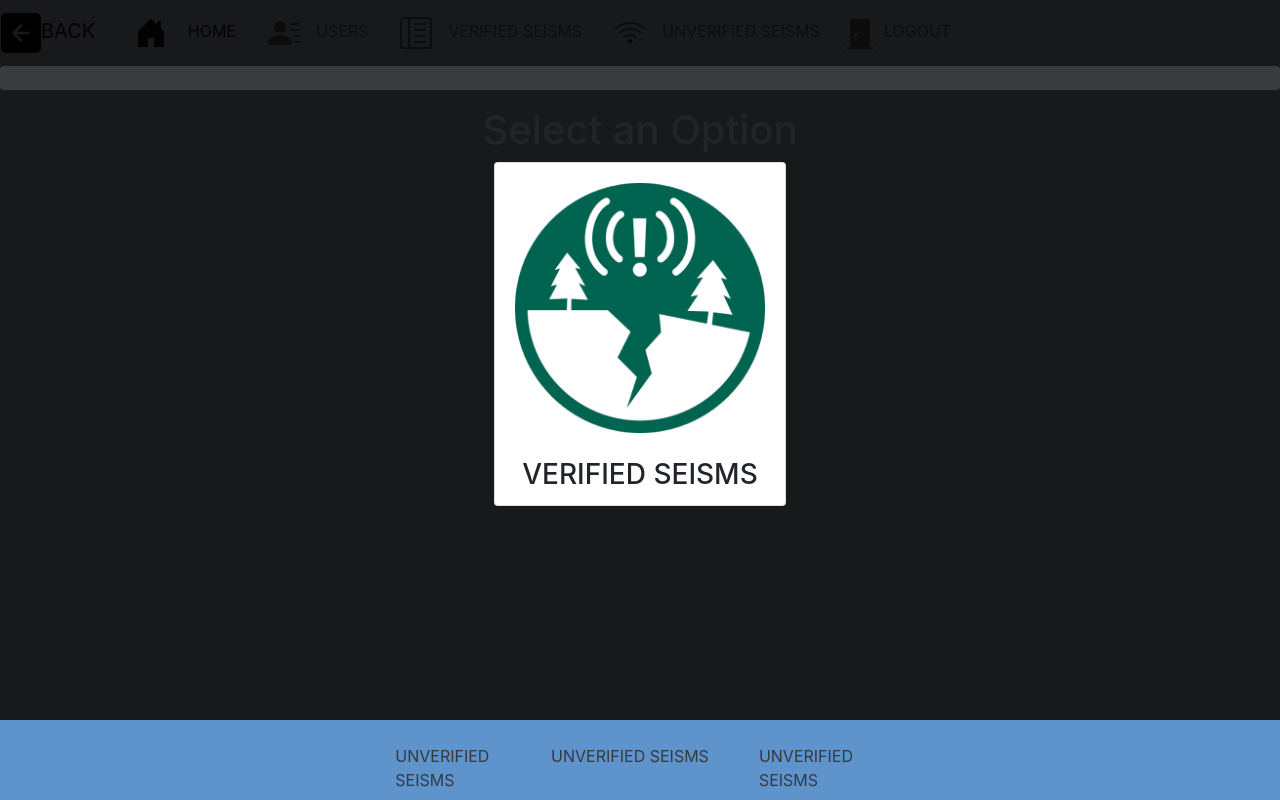
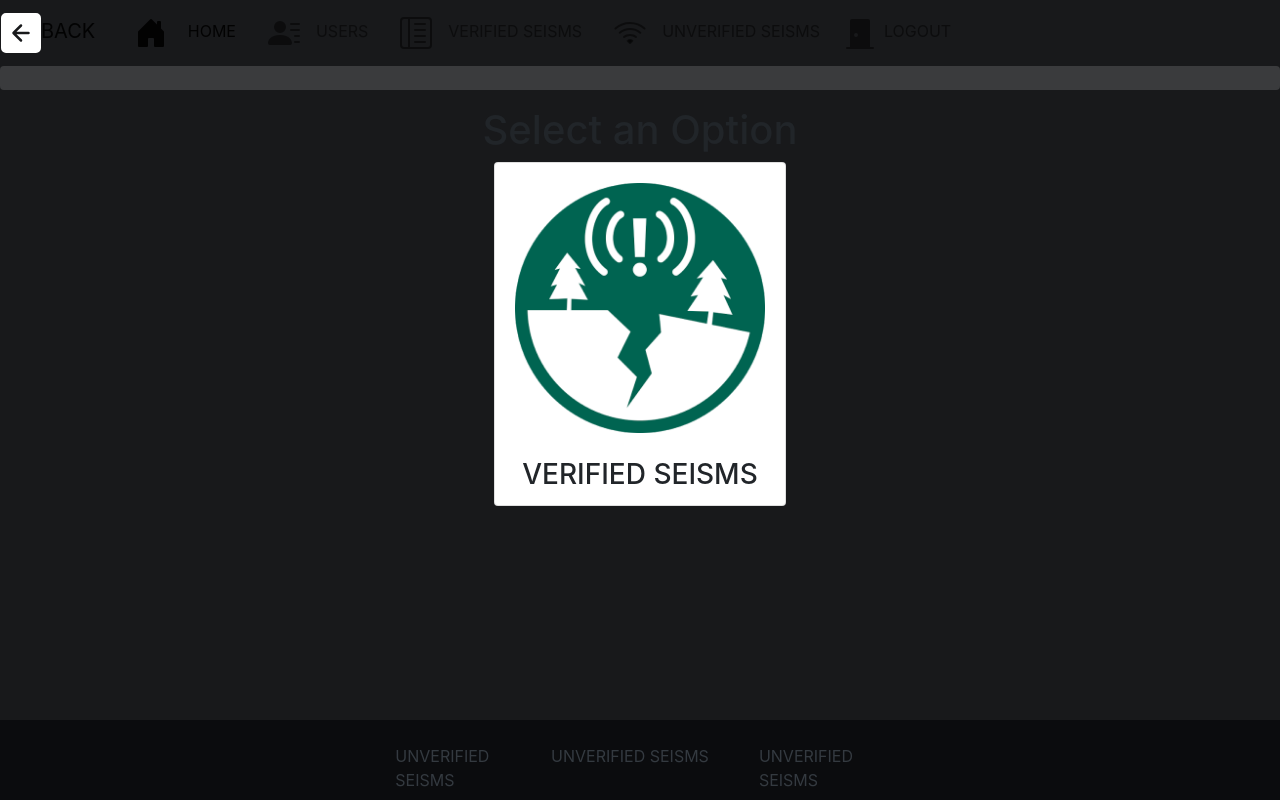
Before and after one commit to YoelRoger/seismology, a Flask app: page /main/ in a window 1280 px wide. Run offline with Flask 2, Linux system fonts and the light colour scheme; some libraries are stand-ins or nearby versions.

Commit message:
style changed

```diff
--- a/web/main/static/css/styles.css
+++ b/web/main/static/css/styles.css
@@ -13,7 +13,7 @@ body {
    color:white !important;
     }
 .page-footer {
-   background-color:rgb(94, 147, 204);
+   background-color:rgb(11, 12, 14);
     position: fixed;
      height: 80px;
      bottom: 0;
@@ -21,5 +21,7 @@ body {
     }
 .nav-item > bi {fill:white !important;}
 
+.nav-item:focus .nav-link {color:rgb(255,255,255) !important;}
+
 .card-body {background-color:rgba(66, 134, 244,0) !important}
 .card-header {background-color:rgba(66, 134, 244,0) !important}
--- a/web/main/templates/main.html
+++ b/web/main/templates/main.html
@@ -44,7 +44,7 @@
      <div class="row">
         <nav class="navbar navbar-expand-lg navbar-light">
               <a class="navbar-brand" href="{{url_for('unverified_seism.index')}}">
-                  <svg class="bi bi-arrow-left-square-fill" width="2em" height="2em" viewBox="0 0 16 16" fill="black" xmlns="http://www.w3.org/2000/svg">
+                  <svg class="bi bi-arrow-left-square-fill" width="2em" height="2em" viewBox="0 0 16 16" fill="white" xmlns="http://www.w3.org/2000/svg">
                     <path fill-rule="evenodd" d="M2 0a2 2 0 0 0-2 2v12a2 2 0 0 0 2 2h12a2 2 0 0 0 2-2V2a2 2 0 0 0-2-2H2zm6.354 10.646a.5.5 0 0 1-.708.708l-3-3a.5.5 0 0 1 0-.708l3-3a.5.5 0 1 1 .708.708L6.207 7.5H11a.5.5 0 0 1 0 1H6.207l2.147 2.146z"/>
                   </svg>BACK
               </a>
```
